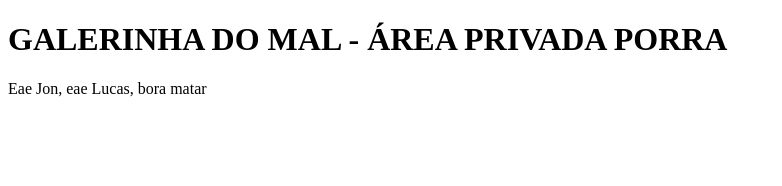
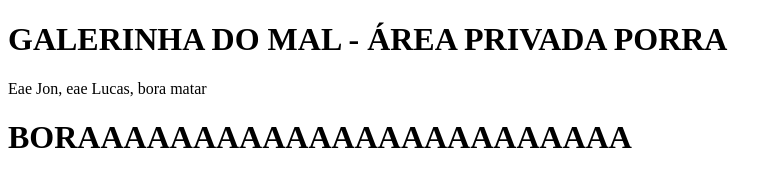
Before and after one commit to gdm1/gdm1.github.io, a plain HTML site: page index.html in a window 1280 px wide. Shown: the whole page, without its empty margins (0-782 px from the left). Drawn offline with Linux system fonts and the light colour scheme.

Commit message:
Update index.html

```diff
--- a/index.html
+++ b/index.html
@@ -7,5 +7,6 @@
 <body>
 	<h1>GALERINHA DO MAL - ÁREA PRIVADA PORRA</h1>
 	<p>Eae Jon, eae Lucas, bora matar</p>
+	<h1>BORAAAAAAAAAAAAAAAAAAAAAAAA<h1>
 </body>
 </html>
```
